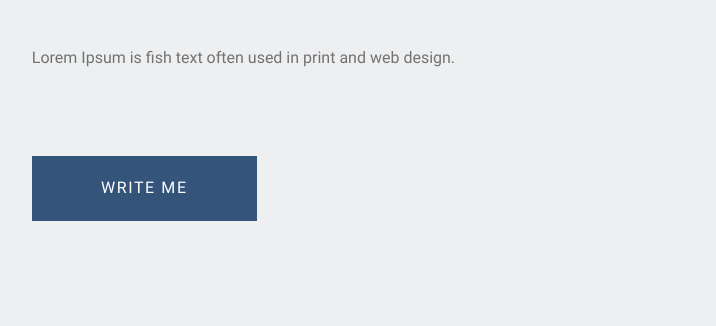
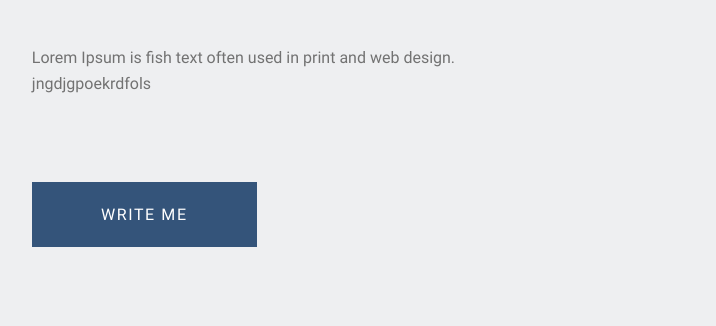
Before and after one commit to amurovnaa/first-site, a plain HTML site: page index.html in a window 1280 px wide. Shown: the part 474-800 px from the top of the page, without its empty margins (237-953 px from the left). Drawn offline with Linux system fonts and the light colour scheme.

```diff
--- a/index.html
+++ b/index.html
@@ -30,7 +30,7 @@
 				Design and layout
 			</h1>
 			<p>
-				Lorem Ipsum is fish text often used in print and web design.
+				Lorem Ipsum is fish text often used in print and web design. jngdjgpoekrdfols
 			</p>
 
 			<button>WRITE ME</button>
```
Also changed, not shown: 1 other file.
